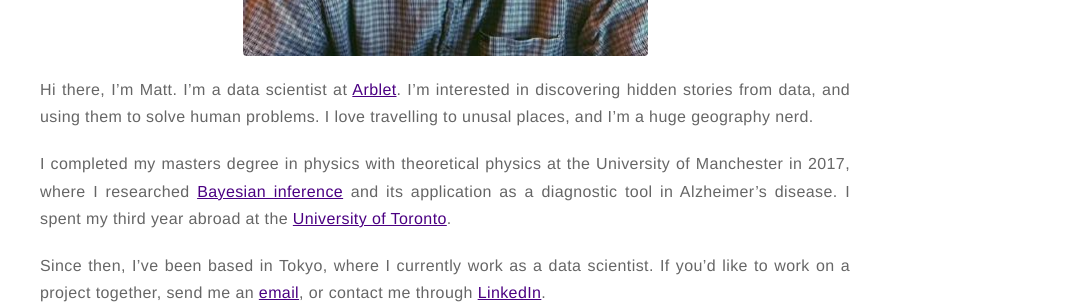
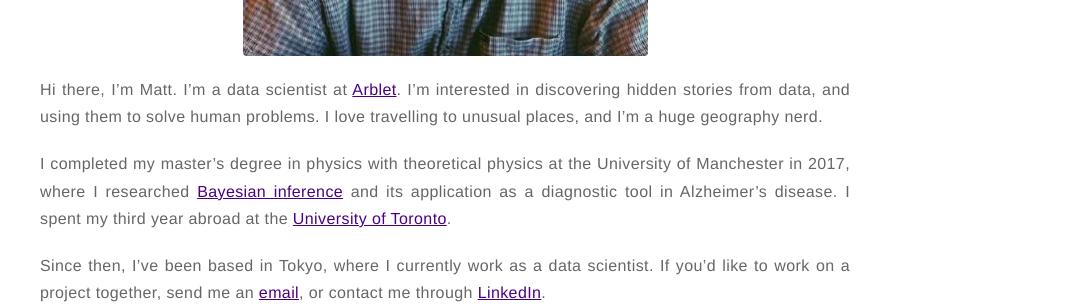
Before and after one commit to mwestt/mwestt.github.io, a Jekyll site: the page built from about.md, in a window 1280 px wide. Shown: the part 474-778 px from the top of the page, without its empty margins (195-1280 px from the left). Built offline with Jekyll 4.4.1, drawn with Linux system fonts in a browser that asks for light colours.

Commit message:
more typos

```diff
--- a/about.md
+++ b/about.md
@@ -8,9 +8,9 @@ use_math: true
 Hi there, I'm Matt. I'm a data scientist at [Arblet](https://www.arblet.com).
 <!-- <a href="https://www.arblet.com/" style="text-decoration: none; font-weight:bold; color:rgb(0,0,0)"> Arblet Inc.</a>. -->
 I'm interested in discovering hidden stories from data, and using them to solve
-human problems. I love travelling to unusal places, and I'm a huge geography nerd.
+human problems. I love travelling to unusual places, and I'm a huge geography nerd.
 
-I completed my masters degree in physics with theoretical physics at the
+I completed my master's degree in physics with theoretical physics at the
 University of Manchester in 2017, where I researched [Bayesian inference](https://drive.google.com/file/d/1fV6HB7wGF7PJa3SLyz1GXGkPLRz3RPOJ/view?usp=sharing) and its
 application as a diagnostic tool in Alzheimer's disease. I spent my third year abroad at the
 [University of Toronto](https://www.physics.utoronto.ca/~nonlin/abstracts/MWest_479_report_2016_abstract.html).
```
